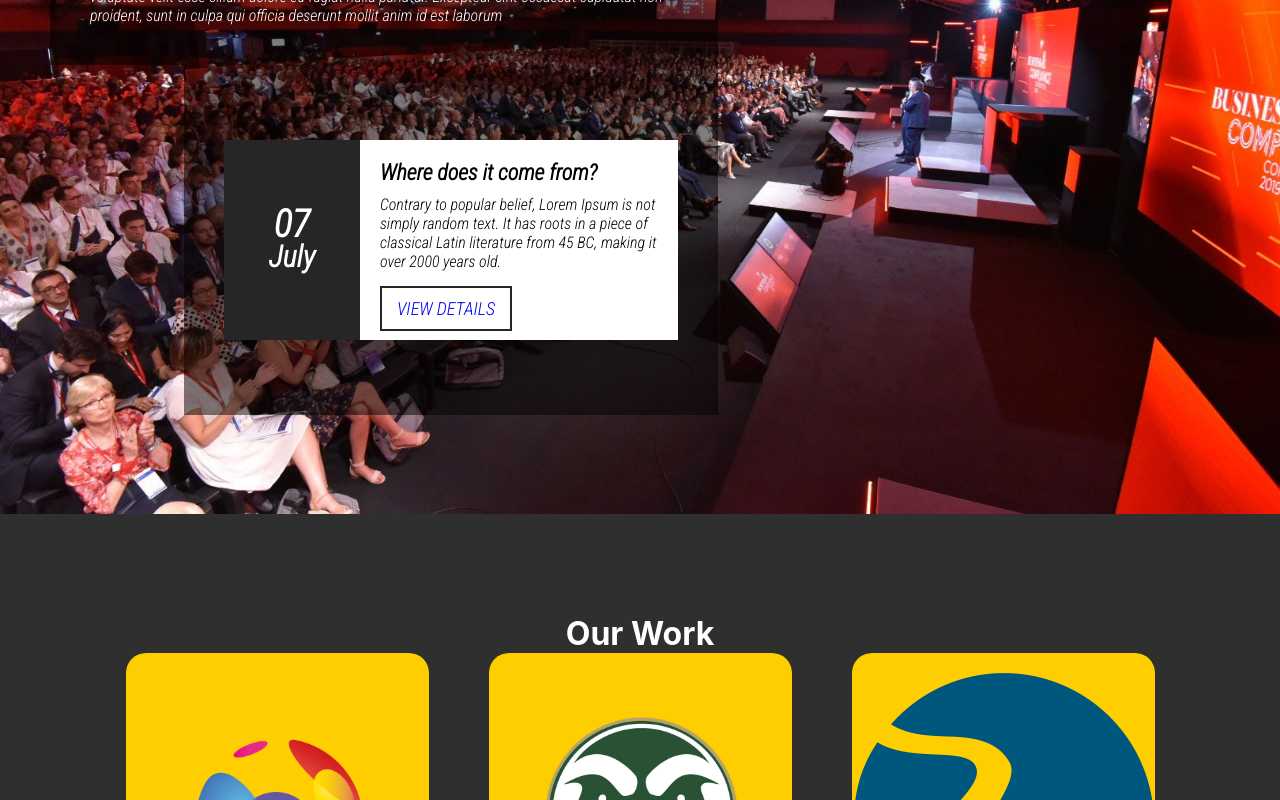
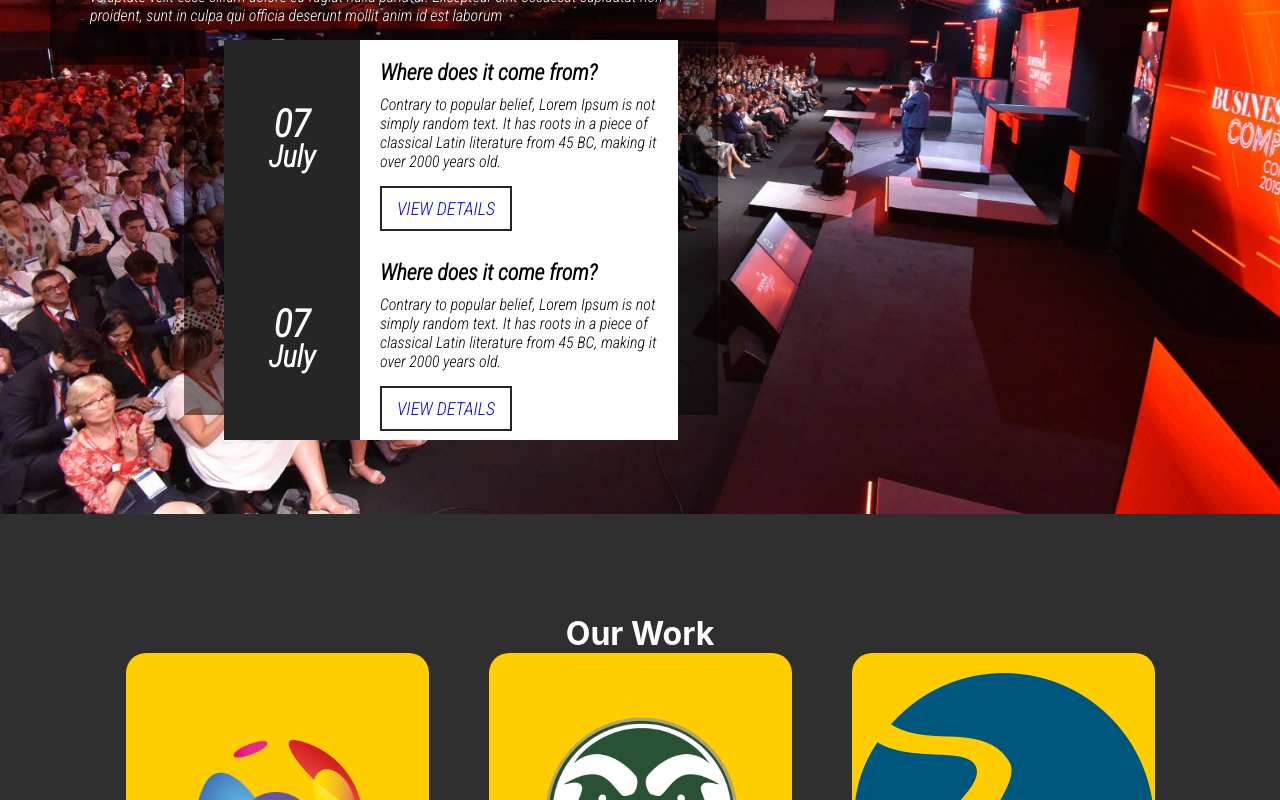
Before and after one commit to visarzejna/digital-company, a React (Create React App) app: page / in a window 1280 px wide. Shown: the part 1954-2754 px from the top of the page. Built offline with nearby package versions, Linux system fonts and the light colour scheme.

Commit message:
reshaped Events component

```diff
--- a/src/Components/Events/Events.js
+++ b/src/Components/Events/Events.js
@@ -32,7 +32,23 @@ const Events = () => {
                   <a href="#" className={classes.a}>View Details</a>
                 </div>
               </li>
-
+              <li className={classes.lis}>
+                <div className={classes.time}>
+                  <h2 className={classes.h2}>
+                    07<br/><span className={classes.span}>July</span>
+                  </h2>
+                </div>
+                <div className={classes.details}>
+                  <h3 className={classes.h3}>
+                    Where does it come from?
+                  </h3>
+                  <p className={classes.parag}>
+                    Contrary to popular belief, Lorem Ipsum is not simply random text. It has roots in a piece of classical Latin
+                    literature from 45 BC, making it over 2000 years old.
+                  </p>
+                  <a href="#" className={classes.a}>View Details</a>
+                </div>
+              </li>
             </ul>
           </div>
         </div>
```
